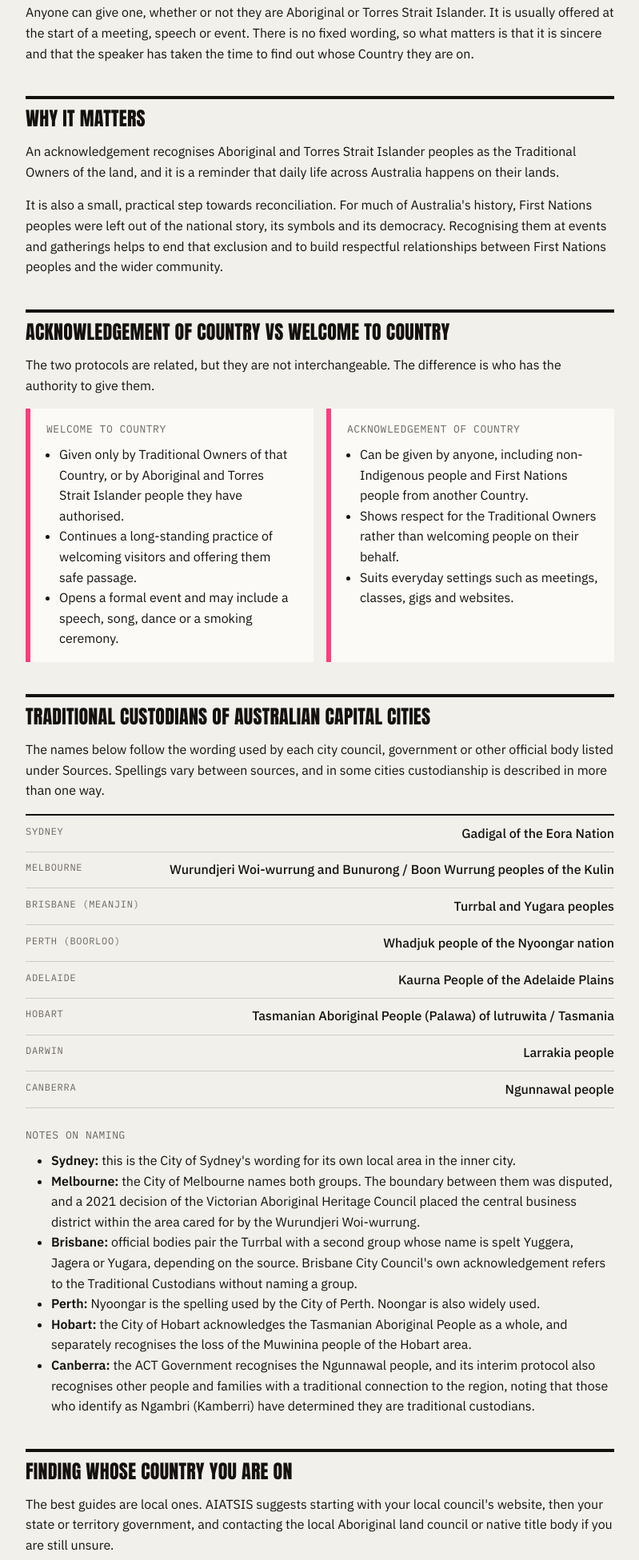
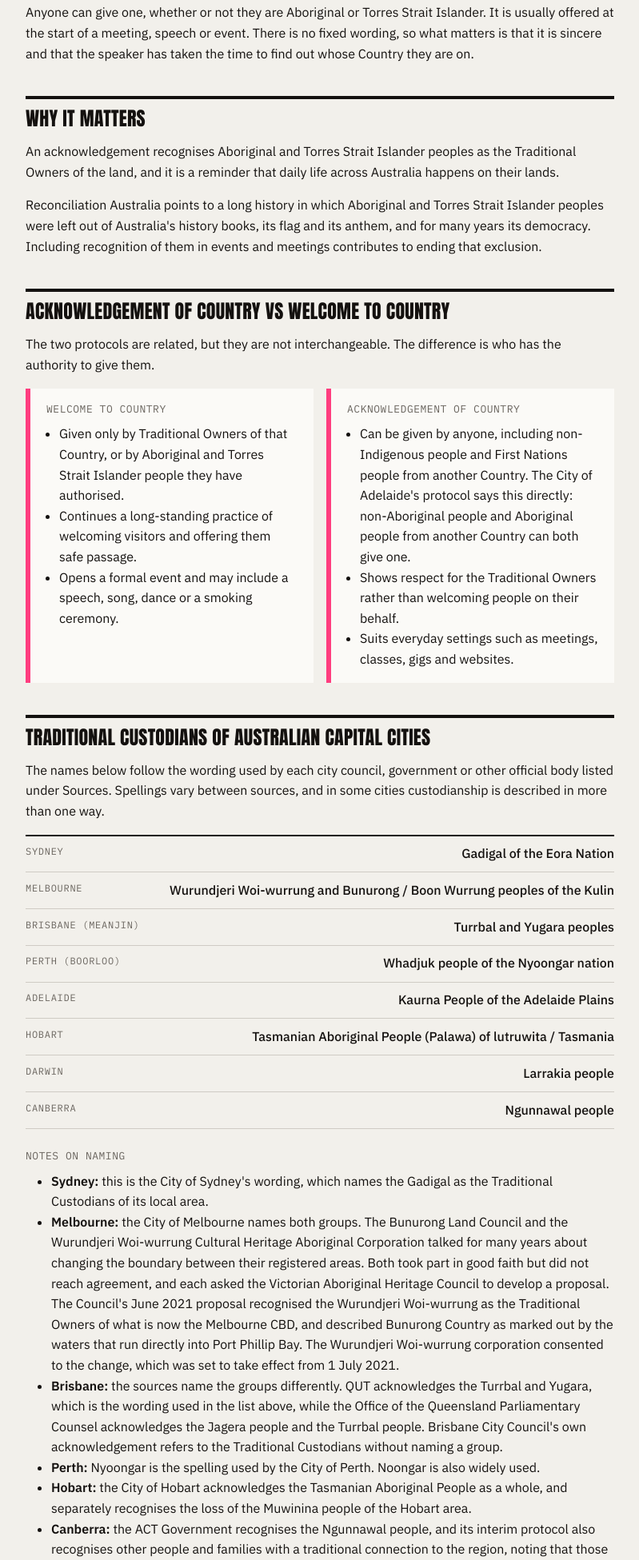
Before and after one commit to Akira0412-degitech/IAB207_Ass2, a Flask app: page /aoc in a window 1280 px wide. Shown: the part 663-2614 px from the top of the page at 80% size, without its empty margins (50-849 px from the left). Run offline with Flask 3, Linux system fonts and the light colour scheme; some libraries are stand-ins or nearby versions.

Commit message:
Fix AoC page wording to match cited sources (#10)

```diff
--- a/website/templates/aoc.html
+++ b/website/templates/aoc.html
@@ -30,7 +30,7 @@
           <h2 id="why-heading">Why it matters</h2>
         </div>
         <p class="mt-3">An acknowledgement recognises Aboriginal and Torres Strait Islander peoples as the Traditional Owners of the land, and it is a reminder that daily life across Australia happens on their lands.</p>
-        <p>It is also a small, practical step towards reconciliation. For much of Australia's history, First Nations peoples were left out of the national story, its symbols and its democracy. Recognising them at events and gatherings helps to end that exclusion and to build respectful relationships between First Nations peoples and the wider community.</p>
+        <p>Reconciliation Australia points to a long history in which Aboriginal and Torres Strait Islander peoples were left out of Australia's history books, its flag and its anthem, and for many years its democracy. Including recognition of them in events and meetings contributes to ending that exclusion.</p>
       </section>
 
       <section aria-labelledby="difference-heading">
@@ -53,7 +53,7 @@
             <div class="aoc h-100">
               <p class="meta mb-2">Acknowledgement of Country</p>
               <ul class="mb-0 ps-3">
-                <li>Can be given by anyone, including non-Indigenous people and First Nations people from another Country.</li>
+                <li>Can be given by anyone, including non-Indigenous people and First Nations people from another Country. The City of Adelaide's protocol says this directly: non-Aboriginal people and Aboriginal people from another Country can both give one.</li>
                 <li>Shows respect for the Traditional Owners rather than welcoming people on their behalf.</li>
                 <li>Suits everyday settings such as meetings, classes, gigs and websites.</li>
               </ul>
@@ -81,9 +81,9 @@
 
         <p class="meta mb-2">Notes on naming</p>
         <ul>
-          <li><strong>Sydney:</strong> this is the City of Sydney's wording for its own local area in the inner city.</li>
-          <li><strong>Melbourne:</strong> the City of Melbourne names both groups. The boundary between them was disputed, and a 2021 decision of the Victorian Aboriginal Heritage Council placed the central business district within the area cared for by the Wurundjeri Woi-wurrung.</li>
-          <li><strong>Brisbane:</strong> official bodies pair the Turrbal with a second group whose name is spelt Yuggera, Jagera or Yugara, depending on the source. Brisbane City Council's own acknowledgement refers to the Traditional Custodians without naming a group.</li>
+          <li><strong>Sydney:</strong> this is the City of Sydney's wording, which names the Gadigal as the Traditional Custodians of its local area.</li>
+          <li><strong>Melbourne:</strong> the City of Melbourne names both groups. The Bunurong Land Council and the Wurundjeri Woi-wurrung Cultural Heritage Aboriginal Corporation talked for many years about changing the boundary between their registered areas. Both took part in good faith but did not reach agreement, and each asked the Victorian Aboriginal Heritage Council to develop a proposal. The Council's June 2021 proposal recognised the Wurundjeri Woi-wurrung as the Traditional Owners of what is now the Melbourne CBD, and described Bunurong Country as marked out by the waters that run directly into Port Phillip Bay. The Wurundjeri Woi-wurrung corporation consented to the change, which was set to take effect from 1 July 2021.</li>
+          <li><strong>Brisbane:</strong> the sources name the groups differently. QUT acknowledges the Turrbal and Yugara, which is the wording used in the list above, while the Office of the Queensland Parliamentary Counsel acknowledges the Jagera people and the Turrbal people. Brisbane City Council's own acknowledgement refers to the Traditional Custodians without naming a group.</li>
           <li><strong>Perth:</strong> Nyoongar is the spelling used by the City of Perth. Noongar is also widely used.</li>
           <li><strong>Hobart:</strong> the City of Hobart acknowledges the Tasmanian Aboriginal People as a whole, and separately recognises the loss of the Muwinina people of the Hobart area.</li>
           <li><strong>Canberra:</strong> the ACT Government recognises the Ngunnawal people, and its interim protocol also recognises other people and families with a traditional connection to the region, noting that those who identify as Ngambri (Kamberri) have determined they are traditional custodians.</li>
@@ -107,9 +107,10 @@
           <li><a href="https://aiatsis.gov.au/explore/welcome-country" target="_blank" rel="noopener noreferrer">AIATSIS: Welcome to Country</a></li>
           <li><a href="https://aiatsis.gov.au/explore/map-indigenous-australia" target="_blank" rel="noopener noreferrer">AIATSIS: Map of Indigenous Australia</a></li>
           <li><a href="https://aiatsis.gov.au/whose-country" target="_blank" rel="noopener noreferrer">AIATSIS: Whose Country am I on?</a></li>
-          <li><a href="https://www.cityofsydney.nsw.gov.au/culture-creativity/reconciliation" target="_blank" rel="noopener noreferrer">City of Sydney: Reconciliation</a></li>
+          <li><a href="https://www.cityofsydney.nsw.gov.au/people-communities/reconciliation" target="_blank" rel="noopener noreferrer">City of Sydney: Reconciliation</a></li>
           <li><a href="https://www.melbourne.vic.gov.au/aboriginal-melbourne" target="_blank" rel="noopener noreferrer">City of Melbourne: Aboriginal Melbourne</a></li>
           <li><a href="https://www.aboriginalheritagecouncil.vic.gov.au/traditional-owners-melbourne-cbd" target="_blank" rel="noopener noreferrer">Victorian Aboriginal Heritage Council: Traditional Owners for Melbourne CBD</a></li>
+          <li><a href="https://www.aboriginalheritagecouncil.vic.gov.au/boundary-variations-consideration-june-2021" target="_blank" rel="noopener noreferrer">Victorian Aboriginal Heritage Council: Boundary Variations Consideration June 2021</a></li>
           <li><a href="https://www.qut.edu.au/about/indigenous" target="_blank" rel="noopener noreferrer">QUT: Acknowledgement of Traditional Owners</a></li>
           <li><a href="https://www.oqpc.qld.gov.au/acknowledgement-country" target="_blank" rel="noopener noreferrer">Office of the Queensland Parliamentary Counsel: Acknowledgement of Country</a></li>
           <li><a href="https://www.brisbane.qld.gov.au/community-support-and-safety/support-for-community/aboriginal-and-torres-strait-islander-communities" target="_blank" rel="noopener noreferrer">Brisbane City Council: Aboriginal and Torres Strait Islander communities</a></li>
```
